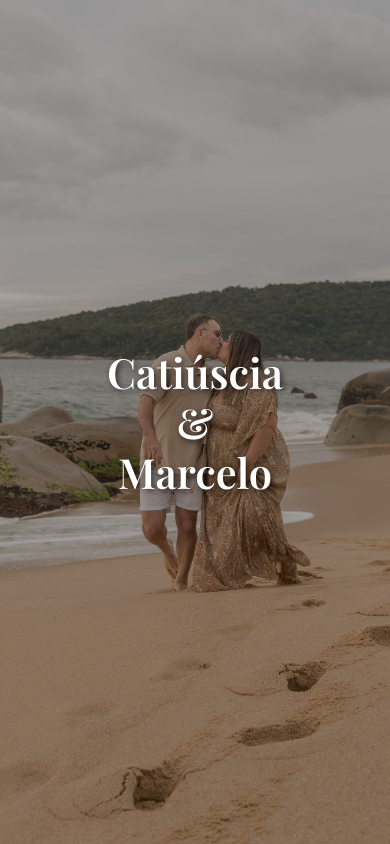
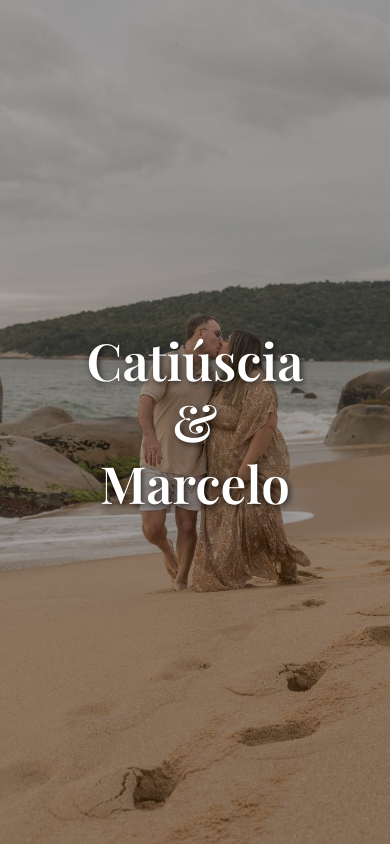
Before and after one commit to MarceloOliveiraLehmen/Evento-dos-Sonhos, a plain HTML site: page index.html in a window 390 px wide. Shown: the top 844 px of the page. Drawn offline with nearby package versions, Linux system fonts and the light colour scheme; a script that the page names is missing; a web font is replaced by a local one.

Commit message:
Update style.css

```diff
--- a/style.css
+++ b/style.css
@@ -41,7 +41,7 @@ body { font-family: 'Georgia', serif; line-height: 1.6; color: #333; background:
   }
 
   .couple-names {
-    font-size: 2.6rem; /* Reduz o tamanho da fonte do nome */
+    font-size: 3.2rem; /* Reduz o tamanho da fonte do nome */
     line-height: 1.2; /* Ajusta o espaçamento entre as linhas */
     text-align: center;
   }
```
